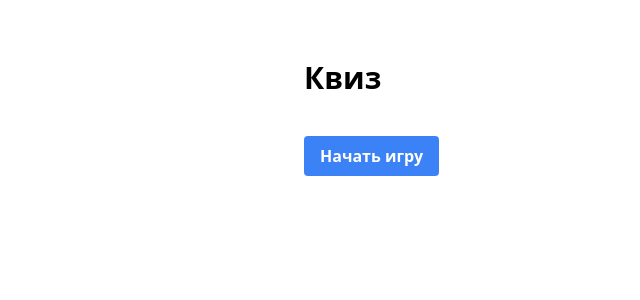
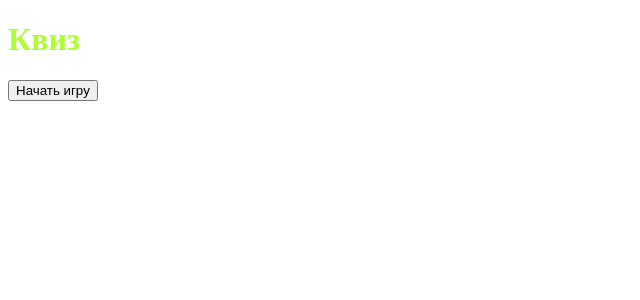
Before and after one commit to DevEvKa/Quiz_game, a React (Create React App) app: page / in a window 1280 px wide. Shown: the top 300 px of the page, without its empty margins (0-640 px from the left). Built offline with nearby package versions, Linux system fonts and the light colour scheme.

Commit message:
feat: remove tailwindcss, autoprefixer, postcss

```diff
--- a/postcss.config.js
+++ /dev/null
@@ -1,6 +0,0 @@
-module.exports = {
-  plugins: {
-    tailwindcss: {},
-    autoprefixer: {},
-  },
-}
--- a/public/index.html
+++ b/public/index.html
@@ -1,14 +1,15 @@
 <!DOCTYPE html>
 <html lang="en">
-
   <head>
     <meta charset="utf-8" />
     <link rel="icon" href="%PUBLIC_URL%/favicon.ico" />
     <meta name="viewport" content="width=device-width, initial-scale=1" />
     <meta name="theme-color" content="#000000" />
-  <meta name="description" content="Web site created using create-react-app" />
+    <meta
+      name="description"
+      content="Web site created using create-react-app"
+    />
     <link rel="apple-touch-icon" href="%PUBLIC_URL%/logo192.png" />
-  <link href="https://fonts.googleapis.com/css2?family=Ubuntu:wght@400;700&display=swap" rel="stylesheet">
     <!--
       manifest.json provides metadata used when your web app is installed on a
       user's mobile device or desktop. See https://developers.google.com/web/fundamentals/web-app-manifest/
@@ -25,7 +26,6 @@
     -->
     <title>React App</title>
   </head>
-
   <body>
     <noscript>You need to enable JavaScript to run this app.</noscript>
     <div id="root"></div>
@@ -40,5 +40,4 @@
       To create a production bundle, use `npm run build` or `yarn build`.
     -->
   </body>
-
 </html>
--- a/src/index.css
+++ b/src/index.css
@@ -1,8 +1,3 @@
-@tailwind base;
-@tailwind components;
-
-.btn {
-    @apply bg-blue-500 text-white font-bold py-2 px-4 rounded;
+body {
+    color: greenyellow;
 }
-
-@tailwind utilities;
--- a/tailwind.config.js
+++ /dev/null
@@ -1,9 +0,0 @@
-module.exports = {
-  content: [
-    "./src/**/*.{js,jsx,ts,tsx}",
-  ],
-  theme: {
-    extend: {},
-  },
-  plugins: [],
-}
```
Also changed, not shown: package.json (+4 -11 lines), 1 other file (tests, documents, lock files or other folders). Lines whose indentation alone changed are shown as unchanged.
